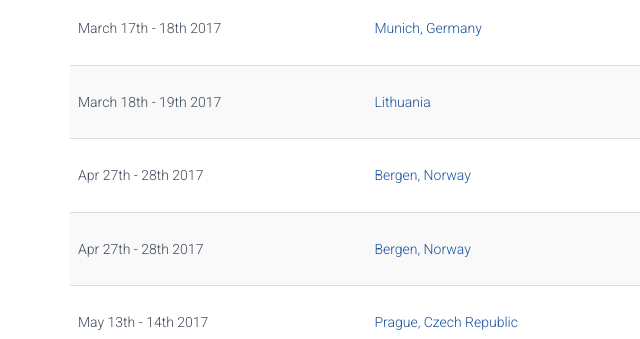
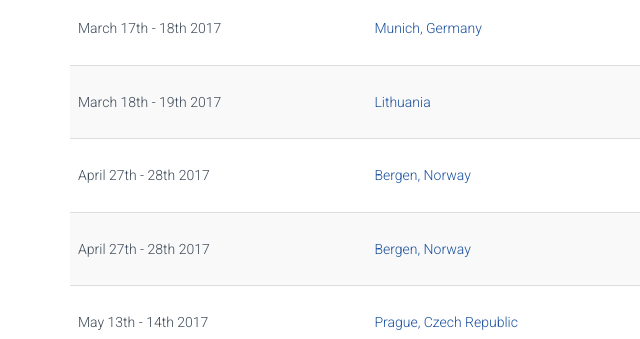
Before and after one commit to DanAppsEvents/appsevents-site, a plain HTML site: page index.html in a window 1280 px wide. Shown: the part 6380-6719 px from the top of the page, 0-640 px from the left. Drawn offline with Linux system fonts and the light colour scheme.

Commit message:
Update index.html

```diff
--- a/index.html
+++ b/index.html
@@ -774,7 +774,7 @@
                                                 </td>
                                             </tr>
 					    <tr>
-                                                <td>Apr 27th - 28th 2017</td>
+                                                <td>April 27th - 28th 2017</td>
                                                 <td>
                                                     <a href="http://norway.appsevents.com">Bergen, Norway</a>
                                                 </td>
@@ -785,7 +785,7 @@
                                                 </td>
                                             </tr>
 					    <tr>
-                                                <td>Apr 27th - 28th 2017</td>
+                                                <td>April 27th - 28th 2017</td>
                                                 <td>
                                                     <a href="http://norway.appsevents.com">Bergen, Norway</a>
                                                 </td>
```
